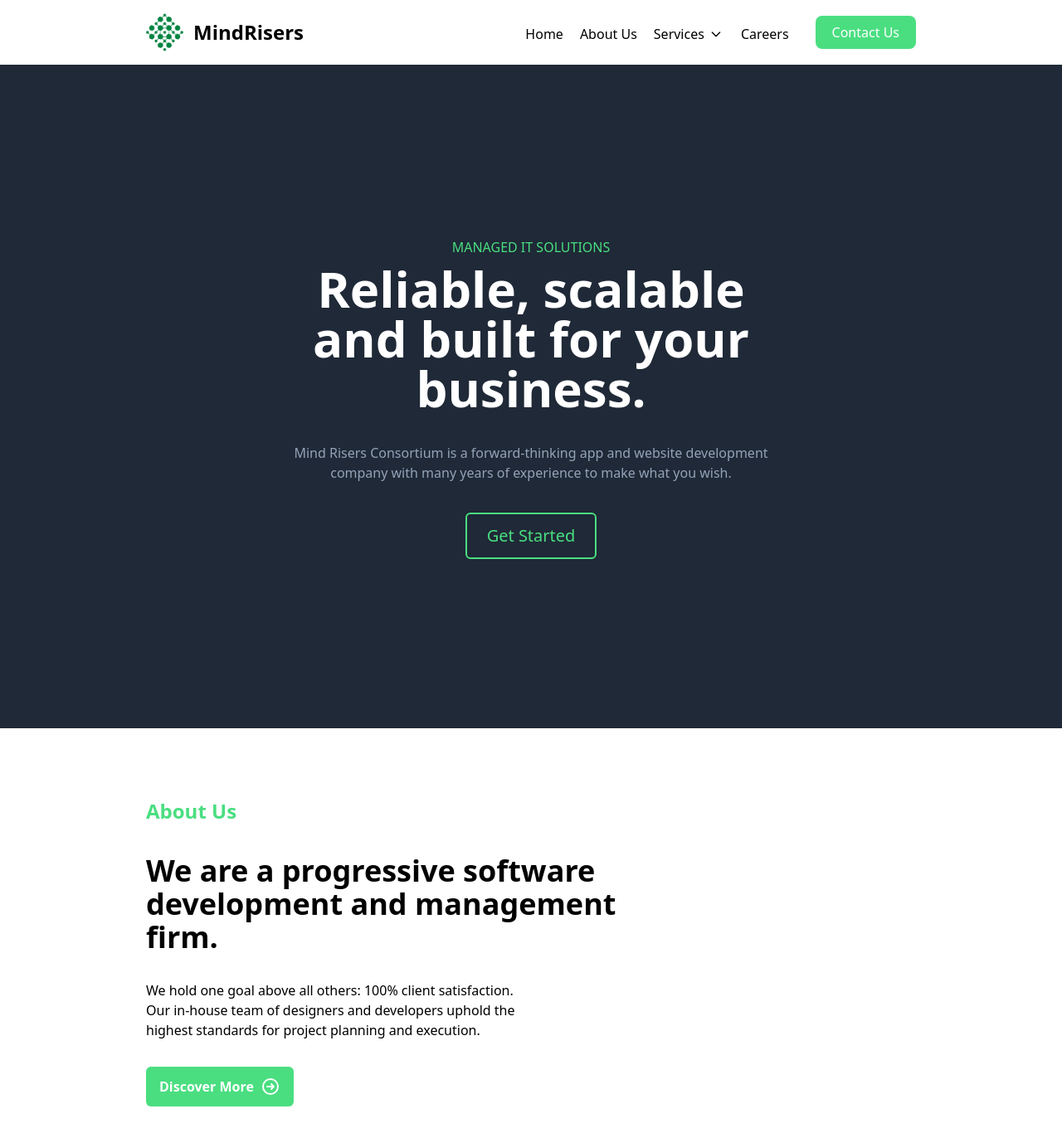
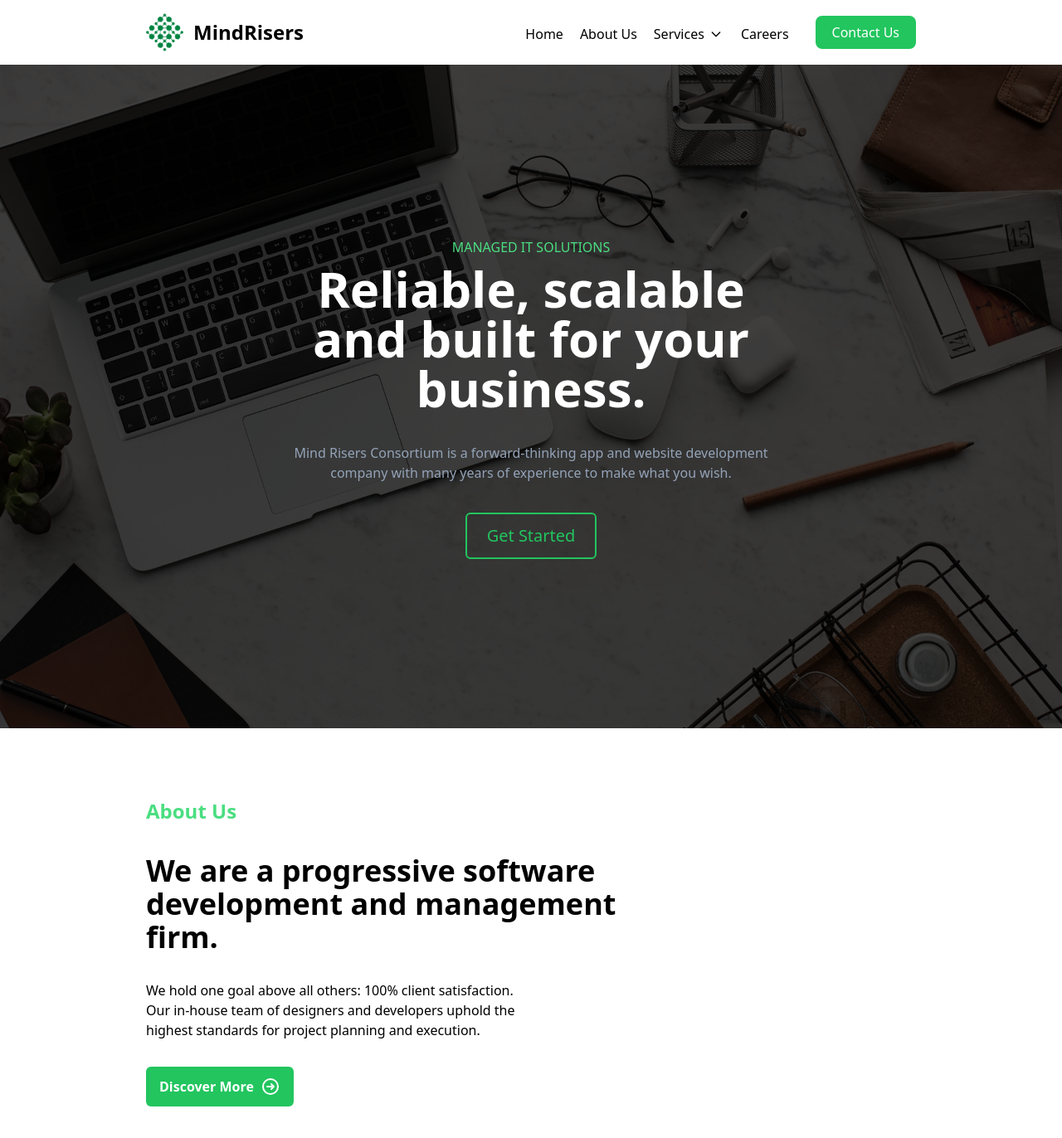
Before and after one commit to pranjaltimsina/mindrisers, a React (Create React App) app: page / in a window 1280 px wide. Shown: the top 1372 px of the page at 83% size. Built offline with nearby package versions, Linux system fonts and the light colour scheme.

Commit message:
feat: background on splash screen and minor changes

```diff
--- a/public/index.html
+++ b/public/index.html
@@ -1,5 +1,5 @@
 <!DOCTYPE html>
-<html lang="en">
+<html lang="en" class='scroll-smooth'>
   <head>
     <meta charset="utf-8" />
     <link rel="icon" href="%PUBLIC_URL%/favicon.ico" />
--- a/src/components/HeaderComponents/HeaderButtonRight.tsx
+++ b/src/components/HeaderComponents/HeaderButtonRight.tsx
@@ -3,7 +3,7 @@ import { Link } from 'react-router-dom'
 const HeaderButtonRight = () => {
   return (
     <Link to='contact'>
-      <button className='rounded-lg h-10 px-5 text-md bg-green-400 text-white hover:bg-slate-300 hover:text-black duration-300'>
+      <button className='rounded-lg h-10 px-5 text-md bg-green-500 text-white hover:bg-slate-300 hover:text-black duration-300'>
         Contact Us
       </button>
     </Link>
--- a/src/components/HomePageComponents/AboutUs.tsx
+++ b/src/components/HomePageComponents/AboutUs.tsx
@@ -8,7 +8,7 @@ const AboutUs = () => {
       <p className='w-2/3 sm:w-1/2 mt-8'>
         We hold one goal above all others: 100% client satisfaction. Our in-house team of designers and developers uphold the highest standards for project planning and execution.
       </p>
-      <button className='duration-500 items-center text-white fill-white hover:fill-black bg-green-400 px-4 py-3 mt-8 hover:text-black hover:bg-slate-300 rounded-md'>
+      <button className='duration-500 items-center text-white fill-white hover:fill-black bg-green-500 px-4 py-3 mt-8 hover:text-black hover:bg-slate-300 rounded-md'>
         <Link to='services' className='flex flex-row space-x-2 '>
           <span className='text-md font-semibold'>
               Discover More
--- a/src/components/HomePageComponents/Splash.tsx
+++ b/src/components/HomePageComponents/Splash.tsx
@@ -2,20 +2,21 @@ import { Link } from 'react-router-dom'
 
 const Splash = () => {
   return (
-    <div className='bg-gray-800 flex flex-col items-center w-full h-screen'>
-      <div className='mt-14 sm:mt-52 text-md text-green-400'>MANAGED IT SOLUTIONS</div>
+    <div className='bg-splash-bg bg-fixed bg-contain sm:bg-cover w-full h-screen'>
+      <div className='w-full h-full flex flex-col items-center bg-mask'>
+        <div className='pt-24 sm:pt-52 text-md text-green-400'>MANAGED IT SOLUTIONS</div>
         <h1 className='h-max mt-2 w-4/5 sm:w-1/2 text-center text-white font-sans font-extrabold text-5xl sm:text-6xl'>
           Reliable, scalable and built for your business.
         </h1>
         <div className='w-1/2 mt-9 text-slate-400 text-center'>
           Mind Risers Consortium is a forward-thinking app and website development company with many years of experience to make what you wish.
         </div>
-      <button className='text-green-400 border-green-400 duration-500 border-2 p-3 px-6 mt-9 rounded-md hover:bg-green-400 text-xl hover:text-white'>
+        <button className='text-green-500 border-green-500 duration-500 border-2 p-3 px-6 mt-9 rounded-md hover:bg-green-500 text-xl hover:text-white'>
           <Link to='contact'>
             Get Started
           </Link>
         </button>
-
+      </div>
     </div>
   )
 }
--- a/tailwind.config.js
+++ b/tailwind.config.js
@@ -3,7 +3,17 @@ module.exports = {
     "./src/**/*.{js,jsx,ts,tsx}",
   ],
   theme: {
-    extend: {},
+    extend: {
+      padding: {
+        '1/2': '50%',
+        full: '100%',
+      },
+      backgroundImage: {
+        'splash-bg': "url('/src/assets/splash-bg.jpg')",
+      }, colors: {
+        'mask': 'rgba(0,0,0,0.75)',
+      },
+    },
   },
   plugins: [],
 }
```
Also changed, not shown: src/assets/splash-bg.jpg (added). Lines whose indentation alone changed are shown as unchanged.
